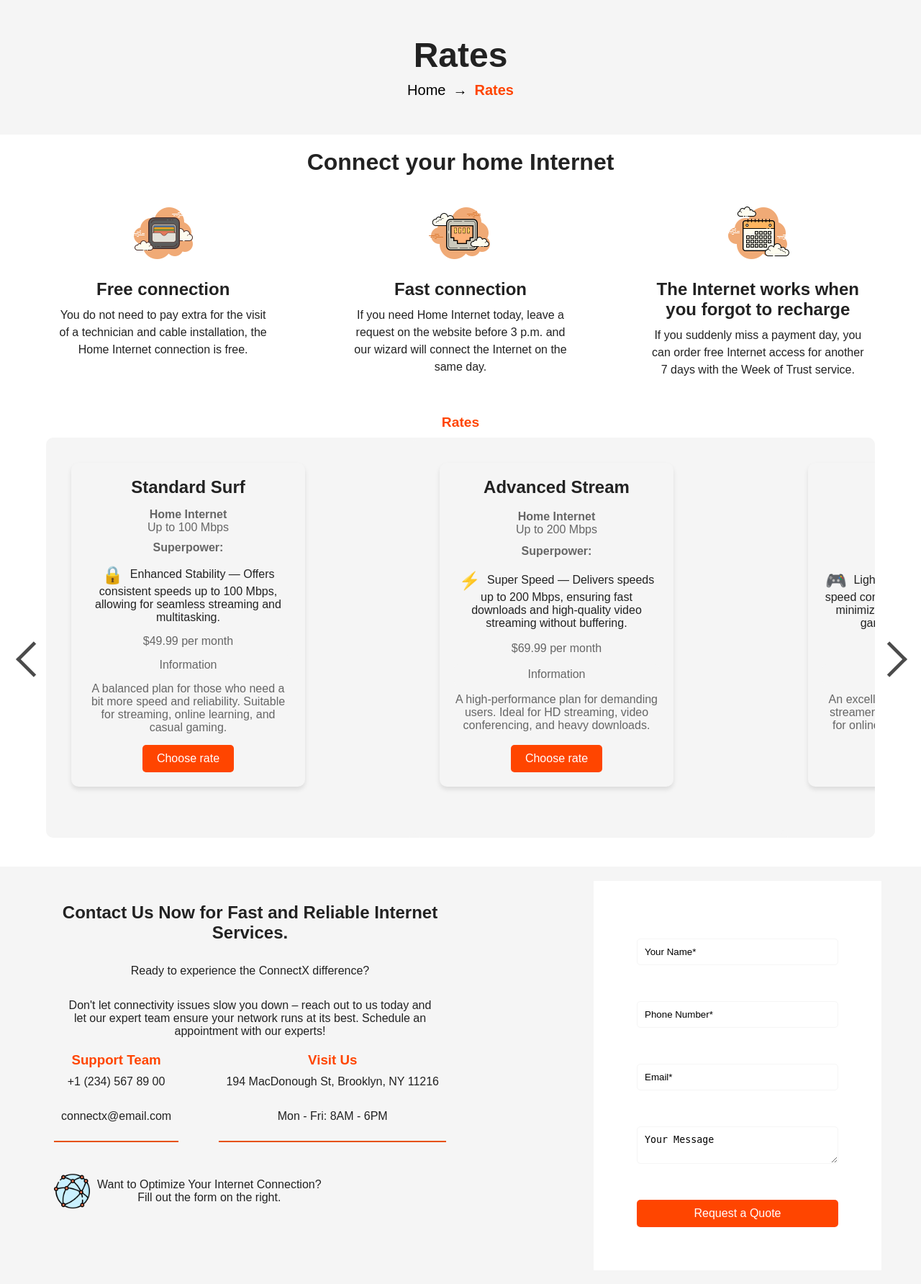
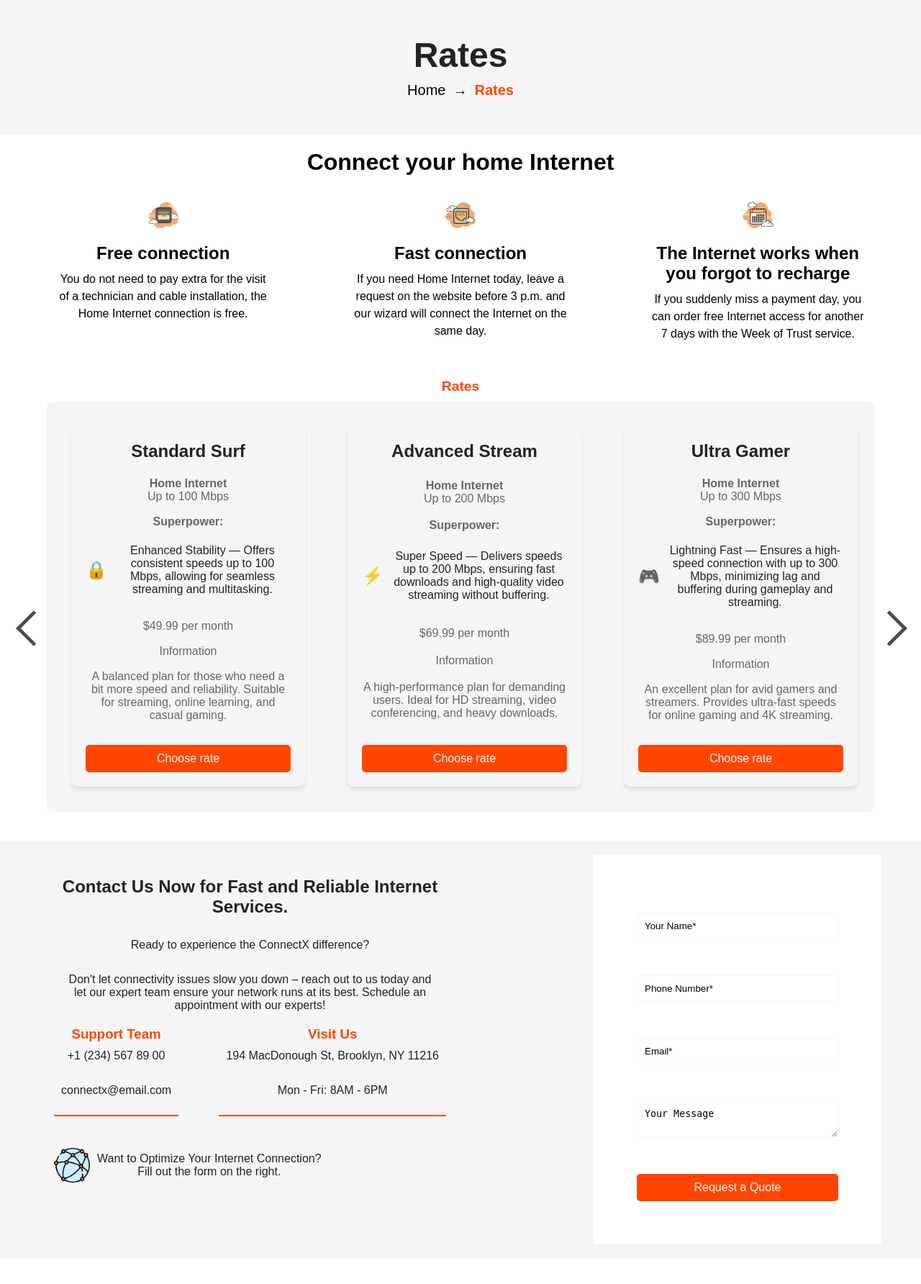
Before and after one commit to Massonus/ConnectX, a Flask app: page /rate/ in a window 1280 px wide. Shown: the part 238-2022 px from the top of the page at 72% size. Run offline with Flask 3, Linux system fonts and the light colour scheme; data comes from the database, SQL or seed files in the repository; parts of the project's set-up code (start-up, migrations or seed data) failed here and were passed over; some libraries are stand-ins or nearby versions.

Commit message:
add new updates for rates page

```diff
--- a/application/static/css/rates/rates.css
+++ b/application/static/css/rates/rates.css
@@ -23,7 +23,7 @@
     justify-content: space-between;
     width: 100%;
     max-width: 325px;
-    min-height: 450px; /* Добавляем минимальную высоту */
+    min-height: 500px;
     background-color: var(--item-background-color);
     border-radius: 10px;
     box-shadow: 0 4px 6px var(--box-shadow-color);
@@ -51,54 +51,55 @@
 
 .price {
     font-size: 24px;
-    color: var(--highlight-color); /* Обновите цвет, чтобы соответствовать кнопке */
+    color: var(--highlight-color);
     margin: 20px 0;
 }
 
-.condition, .discount {
-    background-color: var(--item-background-color);
+.condition {
     color: var(--text-color);
-    padding: 5px 10px;
-    border-radius: 5px;
     margin: 10px 0;
 }
 
 .superpower-description {
+    display: flex;
+    align-items: center;
+    justify-content: center;
     margin-top: 10px;
-    margin-bottom: 10px;
+    margin-bottom: 20px;
     color: var(--text-color);
 }
 
 .superpower-description span:first-child {
-    margin-right: 5px;
+    margin-right: 10px;
     font-size: 24px;
     vertical-align: middle;
 }
 
 .rates-button {
-    background-color: var(--highlight-color);
+    background-color: #ff4500; /* Orange button color */
     border: none;
-    color: var(--text-white-color);
+    color: #ffffff; /* White text color */
     padding: 10px 20px;
-    margin-top: 10px;
+    margin-top: 20px;
     border-radius: 5px;
     cursor: pointer;
     font-size: 16px;
     transition: background-color 0.3s ease;
     align-self: center;
+    width: 100%;
 }
 
 .rates-button:hover {
-    background-color: var(--button-hover-color);
+    background-color: #e03b00; /* Darker orange on hover */
 }
 
 .rates-button a {
-    color: var(--text-white-color);
+    color: #ffffff; /* White text color */
     text-decoration: none;
 }
 
 .promo-section {
-    color: var(--text-color);
+    color: #000; /* Черный текст */
     padding: 20px;
     margin-bottom: 20px;
     text-align: center;
@@ -123,8 +124,8 @@
 }
 
 .promo-item img {
-    width: 100px;
-    height: 100px;
+    width: 50px;
+    height: 50px;
     margin-bottom: 10px;
 }
 
@@ -161,7 +162,7 @@
     position: relative;
     max-width: 1300px;
     margin: auto;
-    margin-bottom: 40px; /* Добавляем отступ снизу */
+    margin-bottom: 40px;
 }
 
 #carousel-container {
@@ -170,7 +171,7 @@
     overflow: hidden;
     border-radius: 10px;
     background-color: var(--item-background-color);
-    position: relative; /* Обновление для позиционирования контролов */
+    position: relative;
 }
 
 #carousel {
@@ -180,7 +181,7 @@
 
 .slide {
     list-style: none;
-    flex: 0 0 33.3333%; /* Отображаем по три элемента */
+    flex: 0 0 33.3333%; /* Displaying three items per slide */
     padding: 15px;
     box-sizing: border-box;
 }
@@ -211,11 +212,11 @@
 }
 
 #prev {
-    left: 10px; /* Скорректируем позиционирование */
+    left: 10px;
 }
 
 #next {
-    right: 10px; /* Скорректируем позиционирование */
+    right: 10px;
 }
 
 #prev:hover,
--- a/application/static/js/rates-carousel.js
+++ b/application/static/js/rates-carousel.js
@@ -7,16 +7,6 @@ document.addEventListener("DOMContentLoaded", function () {
     const SLIDE_DURATION = 500;
     const TRANSITION_NONE = 'none';
     const TRANSITION_NORMAL = 'transform 0.5s';
-
-    function updateWidths() {
-        moveOffset = window.innerWidth <= 768 ? carouselContainer.offsetWidth : carouselContainer.offsetWidth / 3;
-
-        for (const slide of slides) {
-            slide.style.width = `${moveOffset}px`;
-        }
-
-        carousel.style.width = `${slides.length * moveOffset}px`;
-    }
 
     function moveSlide(direction) {
         if (direction === 1) {
```
